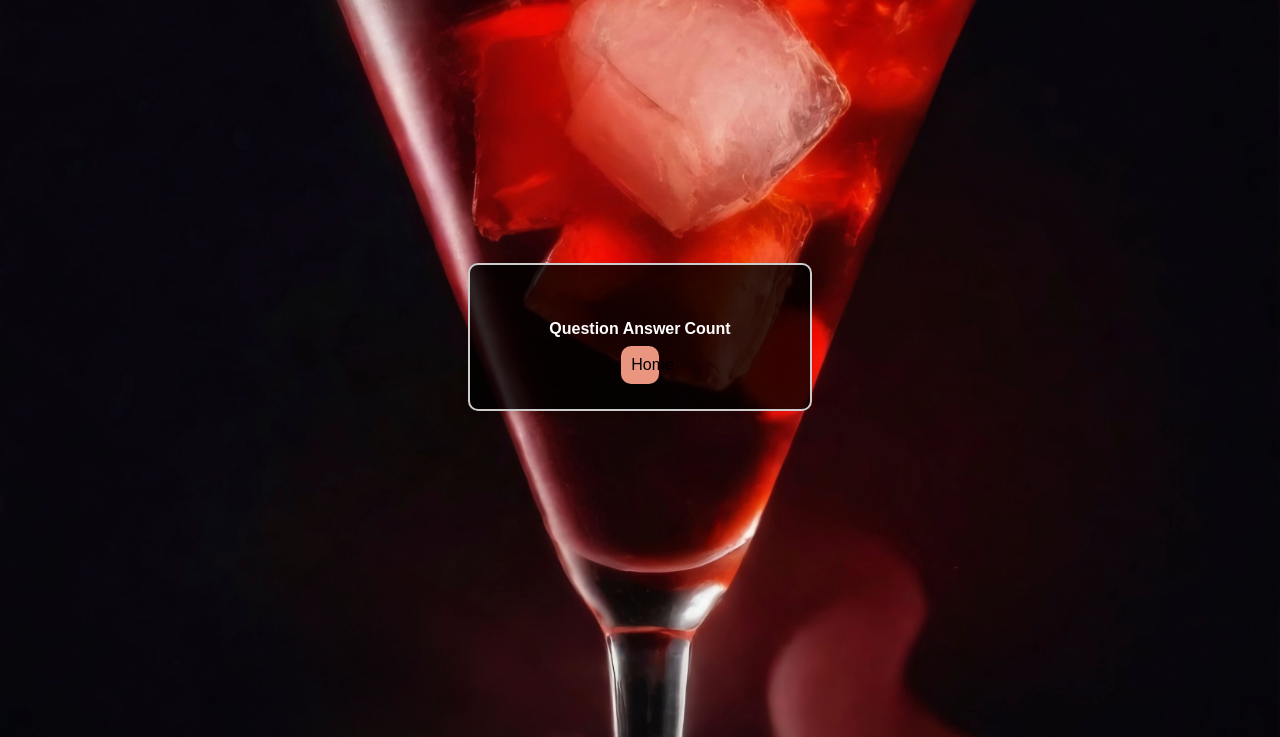
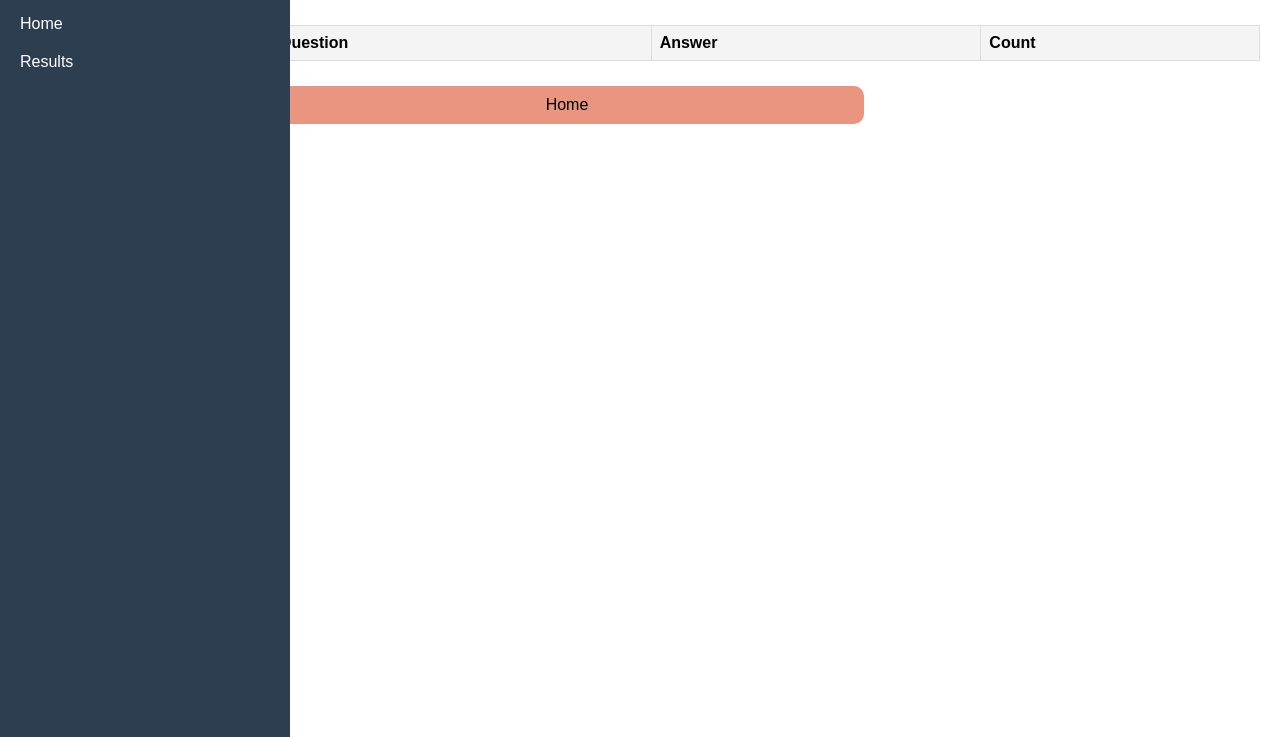
Before and after one commit to GNtrazios/MatchandTaste, a website: page public/ResultsOfButtons.html in a window 1280 px wide. Shown: the part 63-800 px from the top of the page. Drawn offline with Linux system fonts and the light colour scheme; no server answers.

Commit message:
Fix the css

```diff
--- a/api/getCounterData.js
+++ b/api/getCounterData.js
@@ -22,7 +22,10 @@ export default async (req, res) => {
 
   try {
     // Query to get all the data from the 'click_counts' table
-    const query = 'SELECT * FROM click_counts order by count desc';
+    const query = `SELECT *
+                   FROM click_counts
+                   order by count desc
+                   limit 10`;
 
     const result = await client.query(query);
 
--- a/public/ResultsOfButtons.html
+++ b/public/ResultsOfButtons.html
@@ -6,13 +6,107 @@
     <title>Match 'n' Taste</title>
     <link rel="stylesheet" href="css/Index_Styles.css">
     <link rel="stylesheet" href="https://cdnjs.cloudflare.com/ajax/libs/font-awesome/6.0.0-beta3/css/all.min.css"> <!-- Font Awesome -->
+    <style>
+        /* Basic styling for the page */
+        body {
+            font-family: Arial, sans-serif;
+            display: flex;
+            margin: 0;
+            height: 100vh;
+            overflow: hidden;
+        }
+
+        /* Sidebar styles */
+        .sidebar {
+            width: 250px;
+            background-color: #2c3e50;
+            color: white;
+            padding: 20px;
+            position: fixed;
+            top: 0;
+            bottom: 0;
+            left: 0;
+            overflow-y: auto;
+            height: 100%;
+        }
+
+        .sidebar h2 {
+            margin-top: 0;
+        }
+
+        .sidebar a {
+            color: white;
+            display: block;
+            padding: 10px 0;
+            text-decoration: none;
+        }
+
+        .sidebar a:hover {
+            background-color: #34495e;
+        }
+
+        /* Main content area */
+        .main-content {
+            margin-left: 250px;
+            padding: 20px;
+            width: 100%;
+            height: 100%;
+            overflow-y: auto;
+        }
+
+        /* Table styles */
+        table {
+            width: 100%;
+            border-collapse: collapse;
+            margin-bottom: 20px;
+        }
+
+        table th, table td {
+            border: 1px solid #ddd;
+            padding: 8px;
+            text-align: left;
+        }
+
+        table th {
+            background-color: #f4f4f4;
+        }
+
+        /* Table wrapper for scrollable effect */
+        .table-wrapper {
+            max-height: 500px;
+            overflow-y: auto;
+        }
+
+        /* Scrollbar for the table */
+        .table-wrapper::-webkit-scrollbar {
+            width: 10px;
+        }
+
+        .table-wrapper::-webkit-scrollbar-thumb {
+            background: #888;
+            border-radius: 5px;
+        }
+
+        .table-wrapper::-webkit-scrollbar-thumb:hover {
+            background: #555;
+        }
+    </style>
 </head>
 <body>
-    <div class="background">
-        <div class="box">
-            <p class="Here are the results until now:"></p>
+    <!-- Sidebar -->
+    <div class="sidebar">
+        <h2>Match 'n' Taste</h2>
+        <a href="index.html">Home</a>
+        <a href="#">Results</a>
+        <!-- Add other sidebar items here if needed -->
+    </div>
 
-            <!-- Table to display data -->
+    <!-- Main Content Area -->
+    <div class="main-content">
+        <h2>Results Table</h2>
+
+        <!-- Scrollable Table Wrapper -->
+        <div class="table-wrapper">
             <table id="resultsTable">
                 <thead>
                     <tr>
@@ -25,12 +119,12 @@
                     <!-- Data will be inserted here dynamically -->
                 </tbody>
             </table>
+        </div>
 
-            <div class="home-back-button-container">
-                <a href="index.html">
-                    <button class="home-button">Home</button>
-                </a>
-            </div>
+        <div class="home-back-button-container">
+            <a href="index.html">
+                <button class="home-button">Home</button>
+            </a>
         </div>
     </div>
 
```
